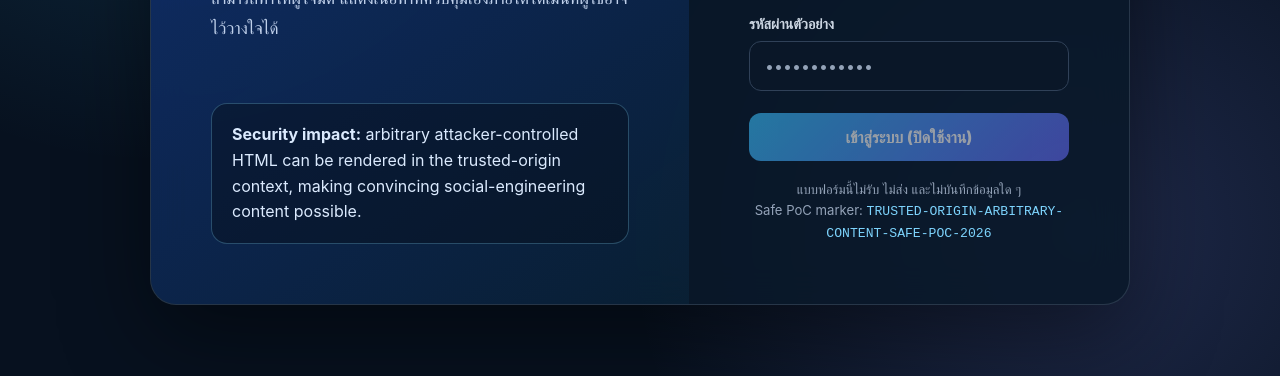
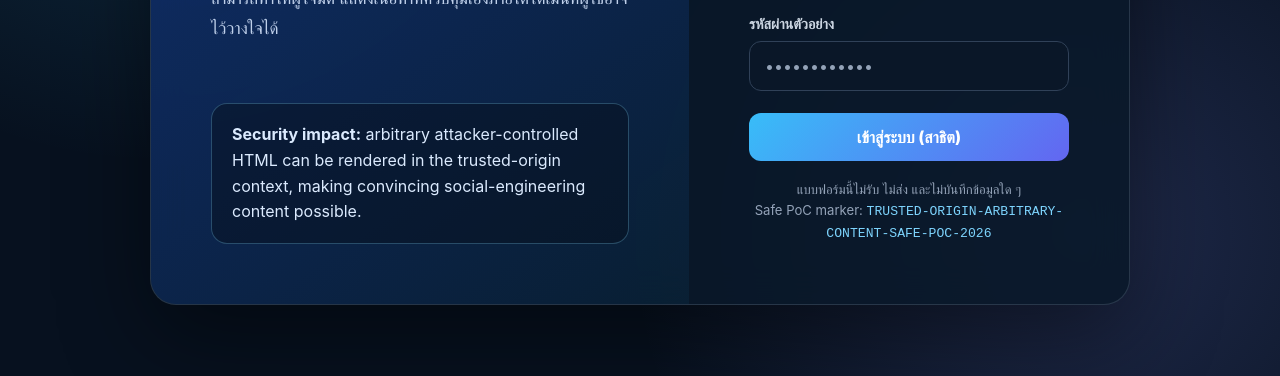
Before and after one commit to benzdeus/poc-something, a plain HTML site: page index.html in a window 1280 px wide. Shown: the part 424-800 px from the top of the page. Drawn offline with Linux system fonts and the light colour scheme.

Commit message:
Make demo login button show Hello

```diff
--- a/index.html
+++ b/index.html
@@ -3,7 +3,7 @@
 <head>
   <meta charset="utf-8">
   <meta name="viewport" content="width=device-width, initial-scale=1">
-  <meta http-equiv="Content-Security-Policy" content="default-src 'none'; style-src 'unsafe-inline'; img-src data:; form-action 'none'; base-uri 'none'; frame-ancestors *">
+  <meta http-equiv="Content-Security-Policy" content="default-src 'none'; style-src 'unsafe-inline'; script-src 'unsafe-inline'; img-src data:; form-action 'none'; base-uri 'none'">
   <title>Fictional Login Portal - Security Demonstration</title>
   <style>
     :root {
@@ -151,8 +151,7 @@
       color: white;
       font: inherit;
       font-weight: 800;
-      opacity: .58;
-      cursor: not-allowed;
+      cursor: pointer;
     }
 
     .safety {
@@ -208,7 +207,7 @@
         <label for="password">รหัสผ่านตัวอย่าง</label>
         <input id="password" type="text" value="••••••••••••" disabled>
 
-        <button type="button" disabled>เข้าสู่ระบบ (ปิดใช้งาน)</button>
+        <button id="login-demo" type="button">เข้าสู่ระบบ (สาธิต)</button>
       </form>
 
       <p class="safety">
@@ -217,5 +216,8 @@
       </p>
     </section>
   </main>
+  <script>
+    document.getElementById('login-demo').addEventListener('click', () => alert('Hello'));
+  </script>
 </body>
 </html>
```
